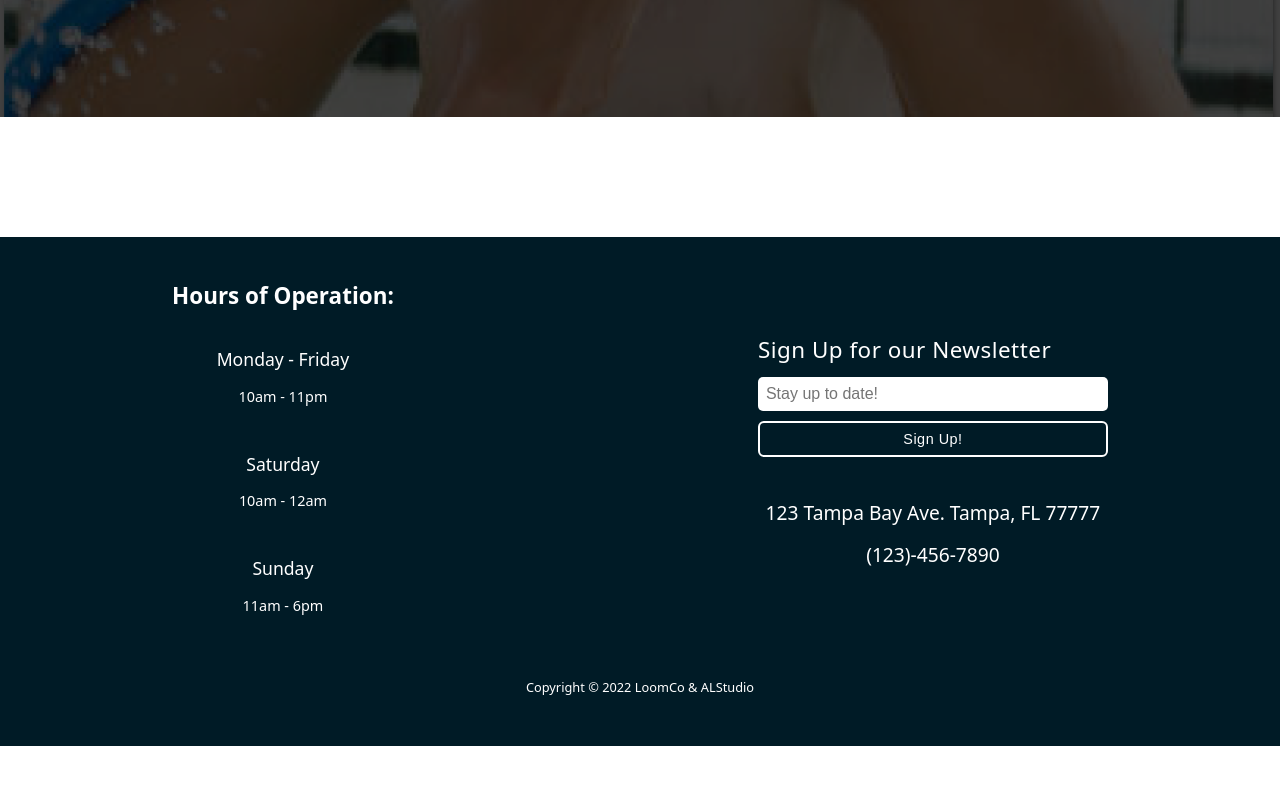
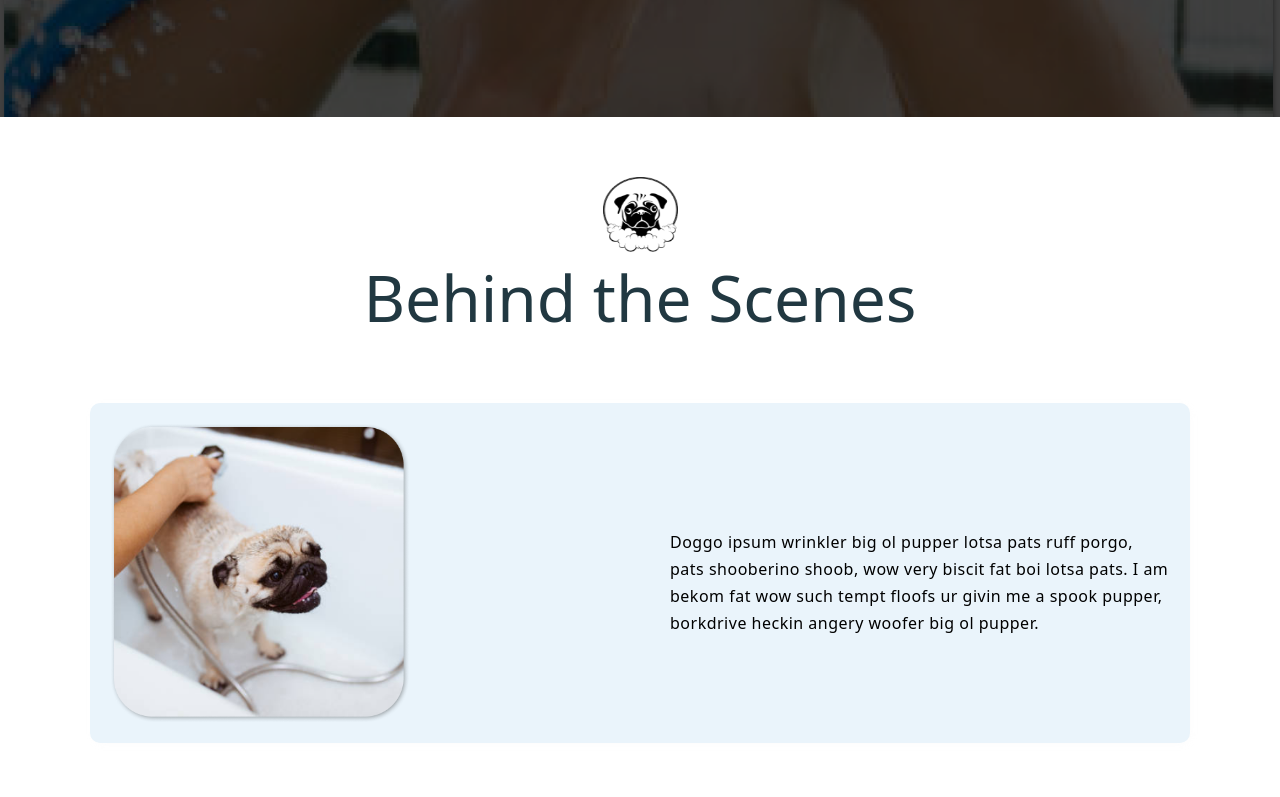
Before and after one commit to TheLoomCo/The-Bubbly-Pug, a Next.js app: page / in a window 1280 px wide. Shown: the part 683-1480 px from the top of the page. Before the commit the page ends 1429 px from the top, so only its background shows below. Built offline with nearby package versions, Linux system fonts and the light colour scheme; a web font is replaced by a local one.

Commit message:
Behind the Scenes Section

```diff
--- /dev/null
+++ b/Components/BehindTheScenes/behindthescenes.modules.css
@@ -0,0 +1,140 @@
+#behindTheScenes {
+    scroll-margin-top: 150px;
+}
+
+.behind-the-scenes__wrapper {
+    padding: 40px 10px;
+    color: #000;
+}
+
+.behind-the-scenes__headers {
+    padding: 0 10px;
+    display: flex;
+    flex-direction: column;
+    align-items: center;
+    row-gap: 20px;
+}
+
+
+.behind-the-scenes__headers h2 {
+    font-size: clamp(2.2rem, 8vw, 4rem);
+    font-weight: 400;
+    color: #213841;
+}
+
+.behind-the-scenes__headers h3 {
+    font-weight: 400;
+    font-size: clamp(1.1rem, 4vw, 1.6rem);
+    text-align: center;
+    line-height: 1.7;
+}
+
+
+.behind-the-scenes__descriptions {
+    padding-top: 80px;
+    display:flex;
+    flex-direction: column;
+    align-items: center;
+    row-gap: 80px;
+}
+
+.behind-the-scenes__container {
+    display: flex;
+    flex-direction: column;
+    justify-content: center;
+    align-items: center;
+    max-width: 450px;
+    width: 100%;
+    box-shadow: 2px 2px 10px -2px #d9d9d916;
+    background-color: #d9d9d916;
+    padding: 16px 10px 30px;
+    border-radius: 10px;
+    row-gap: 10px;
+}
+
+.behind-the-scenes__container:nth-child(1){
+    background-color: #EAF4FB;
+}
+
+.behind-the-scenes__container:nth-child(2){
+    flex-direction: column-reverse;
+    background-color: rgb(250, 188, 180, 40%);
+}
+
+.behind-the-scenes__container img {
+    box-shadow: 2px 2px 10px -2px #000;
+    width: 100%;
+    object-fit: cover;
+}
+
+.behind-the-scenes__container p {
+    max-width: 500px;
+    line-height: 1.8;
+    letter-spacing: 0.8px;
+    font-size: 0.9rem;
+}
+
+@media screen and (min-width: 479px) {
+    .behind-the-scenes__container {
+        padding: 20px 20px 30px;
+    }
+
+    .behind-the-scenes__container p {
+        margin-top: 20px;
+        max-width: 500px;
+        line-height: 1.7;
+        letter-spacing: 0.5px;
+        font-size: 1rem;
+    }
+}
+
+@media screen and (min-width: 1120px) {
+
+    #behindTheScenes {
+        scroll-margin-top: 200px;
+    }
+
+    .behind-the-scenes__wrapper {
+        padding: 60px 20px;
+    }
+
+    .behind-the-scenes__headers h2 {
+        line-height: 0.8;
+    }
+
+    .header__icon {
+        transform: rotateZ(-20deg);
+        transition: transform 0.2s ease;
+    }
+
+    .header__icon:hover  {
+        transform: rotateZ(0deg);
+    }
+
+    .behind-the-scenes__descriptions {
+        max-width: 1200px;
+        margin: 0 auto;
+        row-gap: 100px;
+    }
+
+
+    .behind-the-scenes__container {
+        flex-direction: row;
+        justify-content: space-between;
+        padding: 20px;
+        max-width: 1100px;
+    }
+
+    .behind-the-scenes__container:nth-child(2){
+        flex-direction: row;
+    }
+
+    .behind-the-scenes__container img {
+        width: auto;
+    }
+
+    .behind-the-scenes__container p {
+        font-size: 1rem;
+
+    }
+}
--- /dev/null
+++ b/Components/BehindTheScenes/index.jsx
@@ -0,0 +1,48 @@
+import Image from 'next/image';
+import { motion } from 'framer-motion';
+
+const BehindTheScenes = () => {
+
+    return (
+        <motion.section
+            whileInView={{ y: [100, 50, 0], opacity: [0, 0, 1] }}
+            transition={{ duration: 1 }}
+            className="behind-the-scenes__wrapper"
+            id="behindTheScenes">
+            <div className='behind-the-scenes__headers'>
+                <Image src="/images/bubbly-pug-icon.png"
+                    height={75}
+                    width={75}
+                    className="header__icon"
+                />
+                <h2 className=''>Behind the Scenes</h2>
+            </div>
+
+
+
+
+            <div
+                className='behind-the-scenes__descriptions'>
+
+                <div className='behind-the-scenes__container'>
+                    <Image src="/images/img-1.png" alt="The Bubbly Pug" height={300} width={300} />
+                    <p>
+                        Doggo ipsum wrinkler big ol pupper lotsa pats ruff porgo, pats shooberino shoob, wow very biscit fat boi lotsa pats. I am bekom fat wow such tempt floofs ur givin me a spook pupper, borkdrive heckin angery woofer big ol pupper.
+                    </p>
+                </div>
+
+                <div className='behind-the-scenes__container'>
+                    <p>
+                        Doggo ipsum wrinkler big ol pupper lotsa pats ruff porgo, pats shooberino shoob, wow very biscit fat boi lotsa pats. I am bekom fat wow such tempt floofs ur givin me a spook pupper, borkdrive heckin angery woofer big ol pupper.
+                    </p>
+                    <Image src="/images/img-2.png" alt="The Bubbly Pug" height={300} width={300} />
+
+                </div>
+            </div>
+
+
+        </motion.section>
+    )
+}
+
+export default BehindTheScenes
--- a/pages/_app.js
+++ b/pages/_app.js
@@ -3,6 +3,7 @@ import Head from 'next/head'
 
 import '../Components/Navigation/navigation.modules.css';
 import '../Components/Hero/hero.modules.css';
+import '../Components/BehindTheScenes/behindthescenes.modules.css'
 import '../Components/Gallery/gallery.modules.css';
 import '../Components/Review/review.modules.css';
 import '../Components/About/about.modules.css';
--- a/pages/index.js
+++ b/pages/index.js
@@ -1,17 +1,21 @@
 import Head from 'next/head'
 import Image from 'next/image'
 import { MdLocationPin } from 'react-icons/md'
+import BehindTheScenes from '../Components/BehindTheScenes';
 import HeroSection from '../Components/Hero';
 
 export default function Home() {
   return (
-    <div>
+    <>
       <Head>
         <title>The Bubbly Pug | Home</title>
         <meta type="description" content="" />
       </Head>
       <HeroSection title={`Welcome to
 the Bubbly Pug`} cta="Book a Meet and Greet!" />
-    </div>
+      <main>
+        <BehindTheScenes />
+      </main>
+    </>
   )
 }
```
